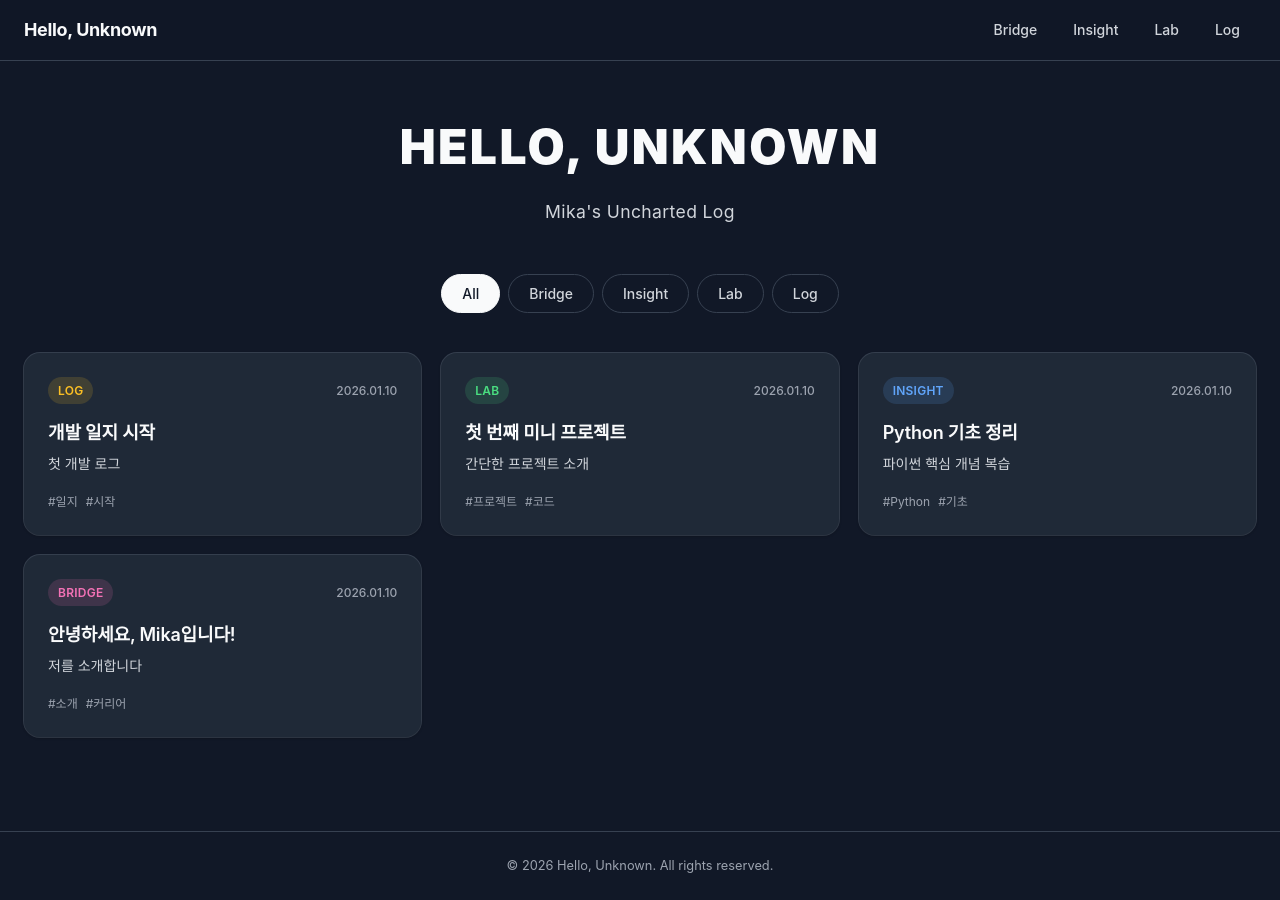
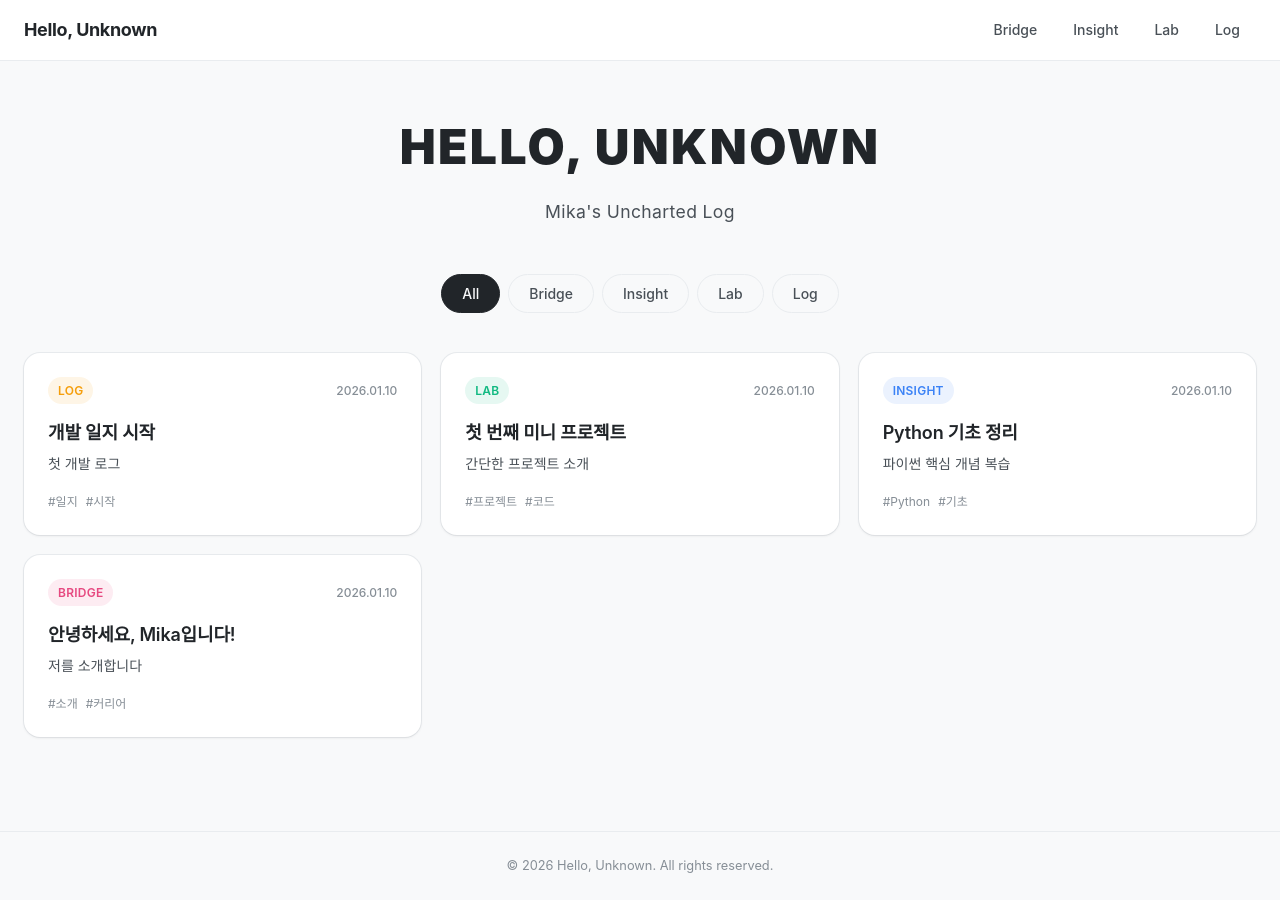
Before and after one commit to mik-a-ela/mik-a-ela.github.io, a Jekyll site: the page built from index.html, in a window 1280 px wide. Built offline with Jekyll 4.4.1, drawn with Linux system fonts in a browser that asks for light colours.

Commit message:
라이트 테마로 변경 - 밝은 배경색 적용

```diff
--- a/assets/css/style.css
+++ b/assets/css/style.css
@@ -1,32 +1,32 @@
 /* ===== CSS Variables ===== */
 :root {
-  --color-bg: #111827;
-  --color-surface: #1f2937;
-  --color-surface-hover: #374151;
-  --color-border: #374151;
-  --color-border-hover: #4b5563;
-  --color-text: #f9fafb;
-  --color-text-secondary: #d1d5db;
-  --color-text-muted: #9ca3af;
+  --color-bg: #f8f9fa;
+  --color-surface: #ffffff;
+  --color-surface-hover: #f1f3f5;
+  --color-border: #e9ecef;
+  --color-border-hover: #dee2e6;
+  --color-text: #212529;
+  --color-text-secondary: #495057;
+  --color-text-muted: #868e96;
 
   /* Category Colors */
-  --color-bridge: #f472b6;
-  --color-bridge-bg: rgba(244, 114, 182, 0.15);
-  --color-insight: #60a5fa;
-  --color-insight-bg: rgba(96, 165, 250, 0.15);
-  --color-lab: #4ade80;
-  --color-lab-bg: rgba(74, 222, 128, 0.15);
-  --color-log: #fbbf24;
-  --color-log-bg: rgba(251, 191, 36, 0.15);
+  --color-bridge: #e64980;
+  --color-bridge-bg: rgba(230, 73, 128, 0.1);
+  --color-insight: #3b82f6;
+  --color-insight-bg: rgba(59, 130, 246, 0.1);
+  --color-lab: #10b981;
+  --color-lab-bg: rgba(16, 185, 129, 0.1);
+  --color-log: #f59e0b;
+  --color-log-bg: rgba(245, 158, 11, 0.1);
 
-  --color-primary: #818cf8;
-  --color-primary-hover: #a5b4fc;
+  --color-primary: #3e64ff;
+  --color-primary-hover: #2851e3;
 
   --font-sans: 'Inter', 'Noto Sans KR', -apple-system, BlinkMacSystemFont, sans-serif;
   --font-mono: 'Fira Code', 'JetBrains Mono', monospace;
 
-  --shadow-card: 0 1px 3px rgba(0, 0, 0, 0.3), 0 0 0 1px var(--color-border);
-  --shadow-card-hover: 0 10px 40px rgba(0, 0, 0, 0.4), 0 0 0 1px var(--color-border-hover);
+  --shadow-card: 0 1px 3px rgba(0, 0, 0, 0.08), 0 0 0 1px var(--color-border);
+  --shadow-card-hover: 0 8px 25px rgba(0, 0, 0, 0.1), 0 0 0 1px var(--color-border-hover);
 
   --radius-sm: 8px;
   --radius-md: 12px;
@@ -73,7 +73,7 @@ a {
   position: sticky;
   top: 0;
   z-index: 100;
-  background: rgba(17, 24, 39, 0.85);
+  background: rgba(255, 255, 255, 0.9);
   backdrop-filter: blur(12px);
   -webkit-backdrop-filter: blur(12px);
   border-bottom: 1px solid var(--color-border);
```
